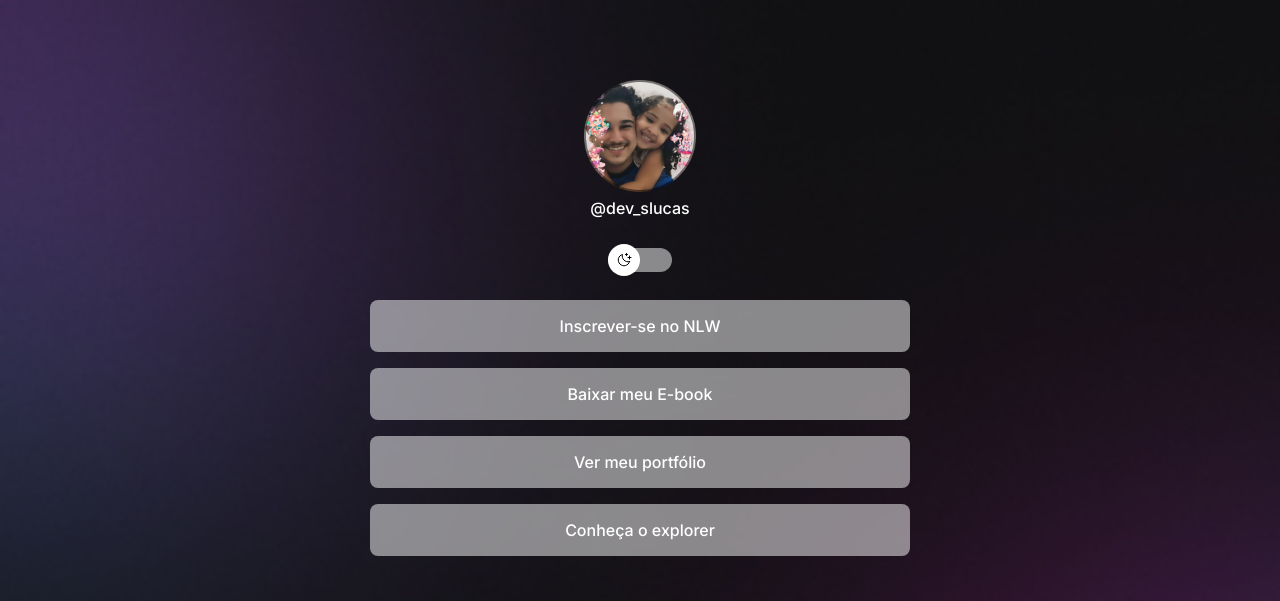
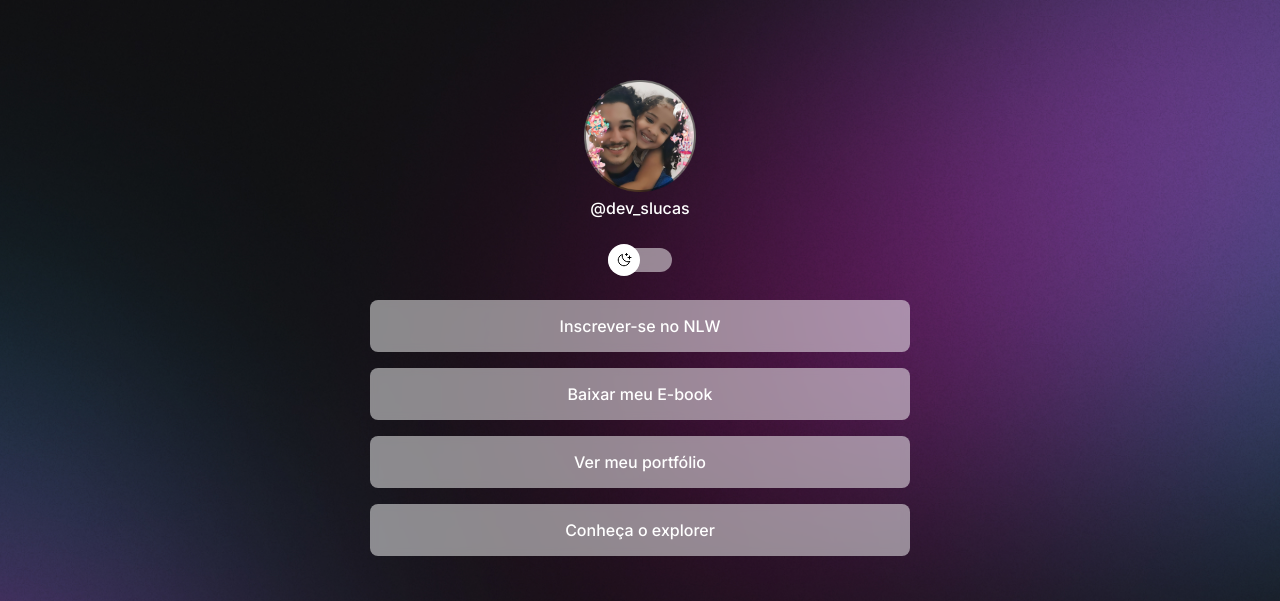
Before and after one commit to SamuLucax/devlinks, a plain HTML site: page index.html in a window 1280 px wide. Shown: the top 601 px of the page. Drawn offline with nearby package versions, Linux system fonts and the light colour scheme.

Commit message:
media queries

```diff
--- a/style.css
+++ b/style.css
@@ -26,6 +26,7 @@
 
 body {
     background: var(--bg-url) no-repeat top center/cover;
+    height: 100vh;
 }
 
 body * {
@@ -150,3 +151,15 @@
     text-align: center;
     font-size: 14px;
 }
+
+/* media queries */
+
+@media (min-width: 700px) {
+        :root {
+        --bg-url: url(./assets/assets-v2/bg-desktop.jpg);
+    }
+
+    .light {
+        --bg-url: url(./assets/assets-v2/bg-desktop-light.jpg);
+    }
+}
```
